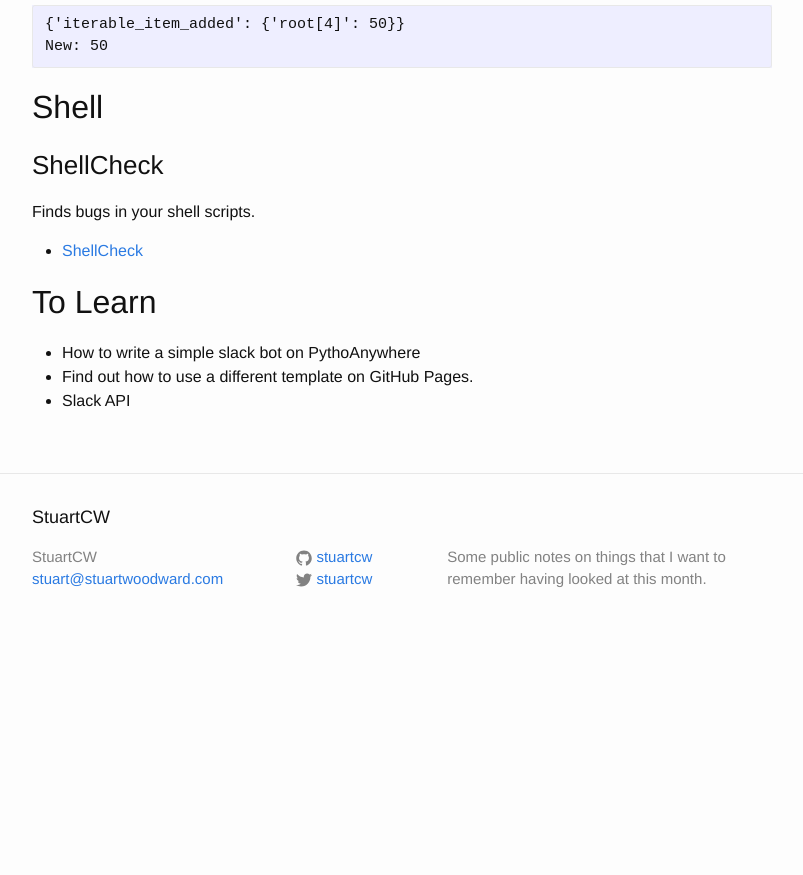
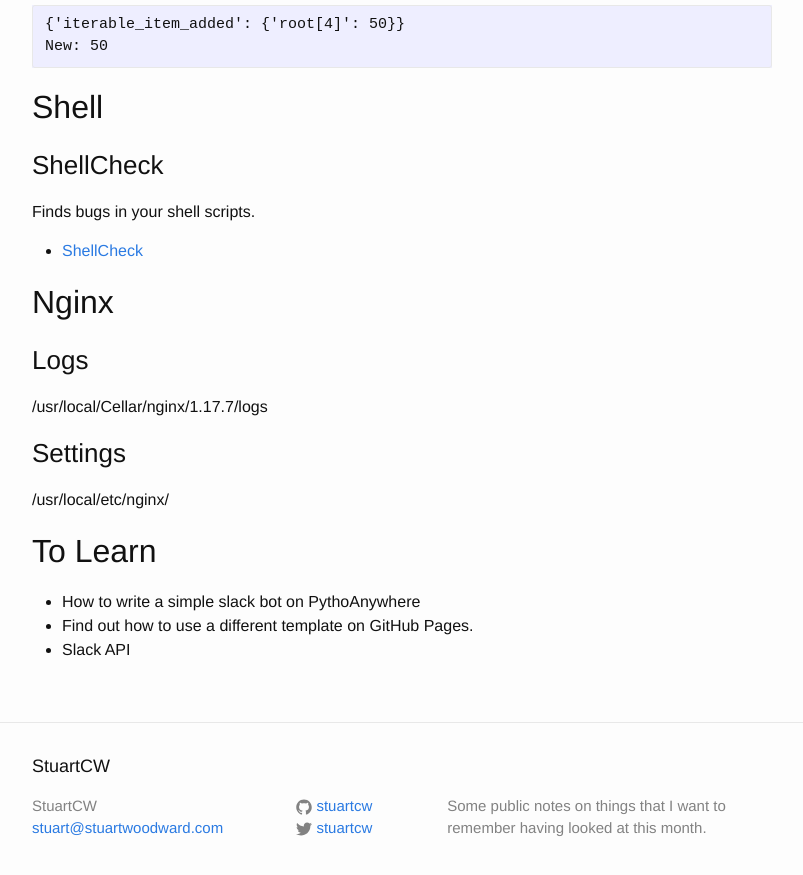
Before and after one commit to stuartcw/stuartcw.com, a Jekyll site: the page built from _posts/2020/2020-04-01-what-i-learned-this-month.markdown, in a window 1280 px wide and 900 px high, scrolled down 950 px. Shown: the top 875 px of the window, without its empty margins (238-1041 px from the left). Built offline with Jekyll 4.4.1, drawn with Linux system fonts in a browser that asks for light colours; before the commit the page ends 1601 px from its top, so only the background shows below that.

Commit message:
Update 2020-04-01-what-i-learned-this-month.markdown

```diff
--- a/_posts/2020/2020-04-01-what-i-learned-this-month.markdown
+++ b/_posts/2020/2020-04-01-what-i-learned-this-month.markdown
@@ -52,6 +52,17 @@
 
 * [ShellCheck](https://github.com/koalaman/shellcheck)
 
+## Nginx
+
+### Logs
+
+/usr/local/Cellar/nginx/1.17.7/logs
+
+### Settings
+
+/usr/local/etc/nginx/
+
+
 ## To Learn
 
 * How to write a simple slack bot on PythoAnywhere
```
